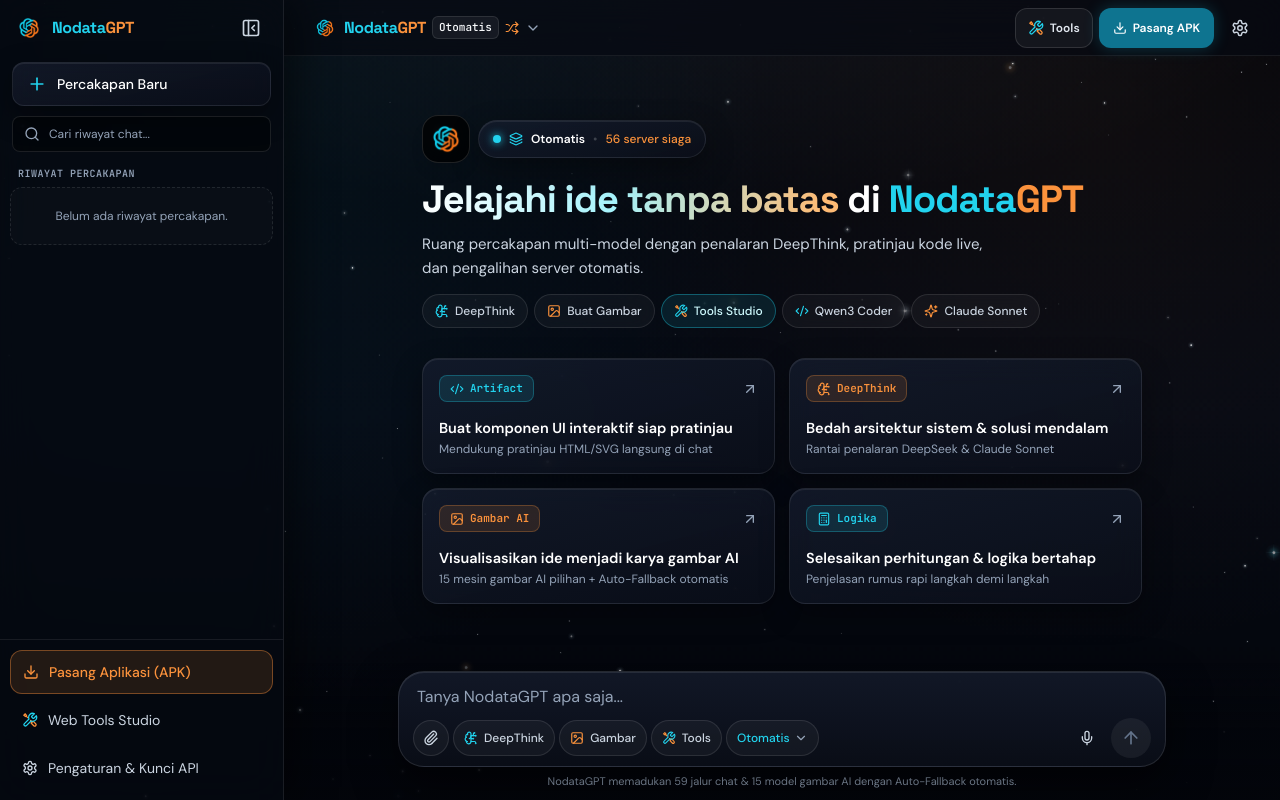
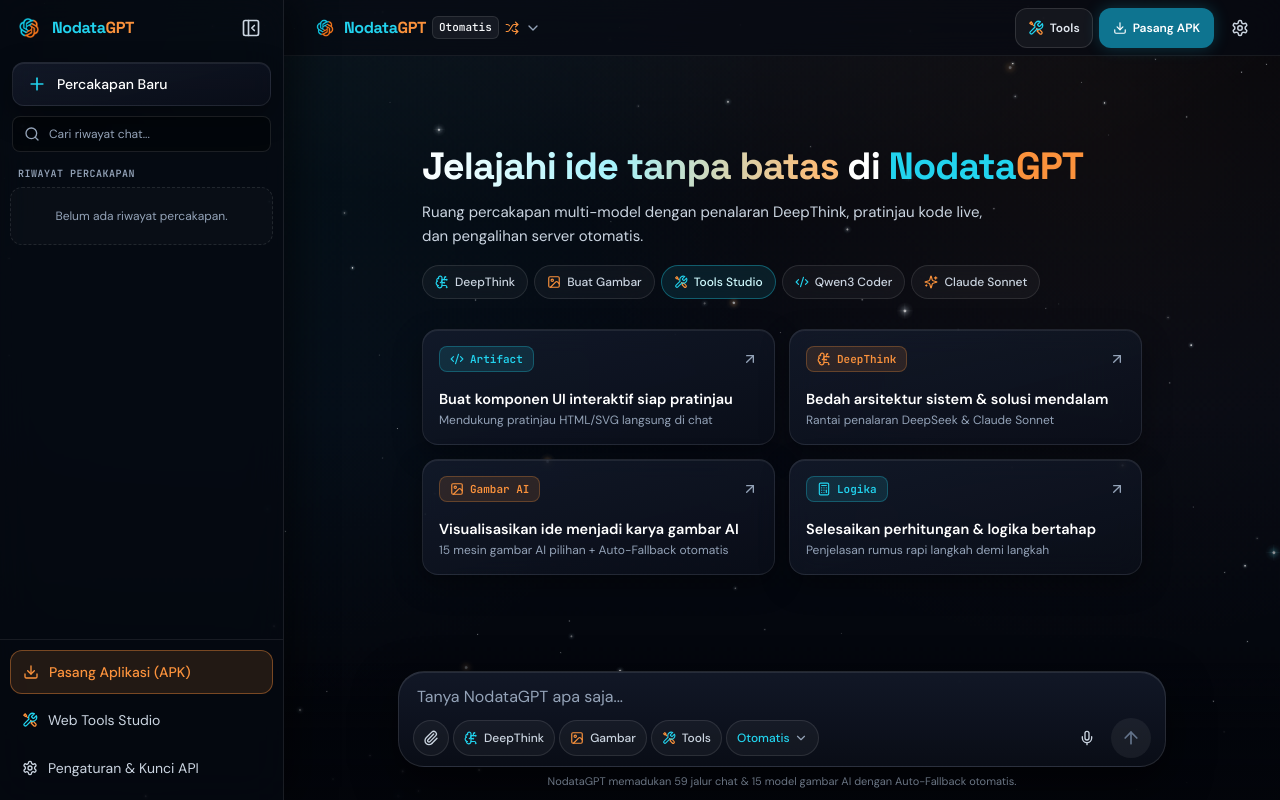
Before and after one commit to MRNODATAX/NodataGPT, a React (Vite) app: page / in a window 1280 px wide. Built offline with nearby package versions, Linux system fonts and the light colour scheme.

Commit message:
ui(welcome): remove duplicate hero logo & model status pill for minimalist layout
Co-authored-by: arena-agent <297053741+arena-agent@users.noreply.github.com>

```diff
--- a/src/components/WelcomeScreen.tsx
+++ b/src/components/WelcomeScreen.tsx
@@ -4,7 +4,6 @@
   Calculator,
   Code2,
   ImageIcon,
-  Layers,
   Sparkles,
 } from 'lucide-react';
 import { ToolsIcon } from './ToolsIcon';
@@ -91,50 +90,19 @@
 ];
 
 export function WelcomeScreen({
-  activeModel,
-  autoFallback,
-  healthyCount,
   deepThink,
   imageMode,
   onToggleDeepThink,
   onToggleImageMode,
   onSelectModelDirect,
   onSelectStarter,
-  onOpenModelPicker,
   onOpenToolsStudio,
 }: WelcomeScreenProps) {
   return (
     <div className="mx-auto flex min-h-full w-full max-w-3xl flex-col justify-center px-4 py-4 sm:px-6 sm:py-9">
-      {/* Hero Greeting Stage (Gemini + DeepSeek Cosmic Synthesis) */}
-      <div className="mb-4 flex flex-col items-center text-center sm:mb-7 sm:items-start sm:text-left">
-        {/* Live Cosmic Status Pill */}
-        <div className="mb-3.5 flex flex-wrap items-center justify-center gap-2 sm:justify-start">
-          <div className="flex h-11 w-11 items-center justify-center rounded-2xl border border-white/12 bg-black/75 p-1.5 shadow-lg backdrop-blur-md sm:h-12 sm:w-12">
-            <img
-              src="/logo-transparent.png"
-              alt="Ikon NodataGPT"
-              width={40}
-              height={40}
-              className="h-8 w-8 object-contain sm:h-9 sm:w-9"
-            />
-          </div>
-
-          <button
-            type="button"
-            onClick={onOpenModelPicker}
-            className="nd-glass-card inline-flex min-h-[38px] items-center gap-2 rounded-full px-3.5 py-1.5 text-xs font-medium text-[#CBD5E1] hover:text-white cursor-pointer"
-          >
-            <span className="h-2 w-2 rounded-full bg-[#22D3EE] shadow-[0_0_8px_#22D3EE]" />
-            <Layers className="h-3.5 w-3.5 text-[#22D3EE]" />
-            <span className="font-semibold text-white">{activeModel.shortName}</span>
-            <span className="text-white/20">•</span>
-            <span className={autoFallback ? 'text-[#FB923C]' : 'text-[#94A3B8]'}>
-              {autoFallback ? `${healthyCount} server siaga` : 'Mode tunggal'}
-            </span>
-          </button>
-        </div>
-
-        <h1 className="font-display text-[25px] font-bold leading-[1.18] tracking-tight text-white sm:text-[38px]">
+      {/* Minimalist Hero Greeting Stage */}
+      <div className="mb-5 flex flex-col items-center text-center sm:mb-7 sm:items-start sm:text-left">
+        <h1 className="font-display text-[26px] font-bold leading-[1.2] tracking-tight text-white sm:text-[38px]">
           <span className="nd-hero-gradient">Jelajahi ide tanpa batas</span>{' '}
           <span className="block sm:inline">
             di <span className="text-[#22D3EE]">Nodata</span>
@@ -142,14 +110,14 @@
           </span>
         </h1>
 
-        <p className="mt-1.5 max-w-xl text-[13.5px] leading-relaxed text-[#CBD5E1] sm:mt-2.5 sm:text-[15px]">
+        <p className="mt-2 max-w-xl text-[13.5px] leading-relaxed text-[#CBD5E1] sm:mt-2.5 sm:text-[15px]">
           Ruang percakapan multi-model dengan penalaran DeepThink, pratinjau kode live, dan pengalihan server otomatis.
         </p>
 
-        {/* Qwen.ai-inspired Quick Capability Mode Pills */}
+        {/* Quick Capability Mode Pills (Scrollbar hidden for sleek minimalist look) */}
         <div
           aria-label="Mode kemampuan cepat"
-          className="mt-3.5 flex max-w-full items-center gap-1.5 overflow-x-auto pb-0.5"
+          className="mt-4 flex max-w-full items-center gap-1.5 overflow-x-auto pb-0.5 [scrollbar-width:none] [&::-webkit-scrollbar]:hidden"
         >
           <button
             type="button"
```
